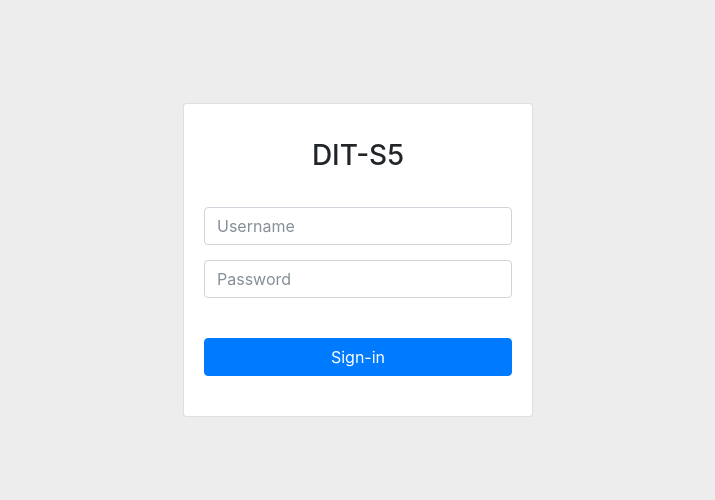
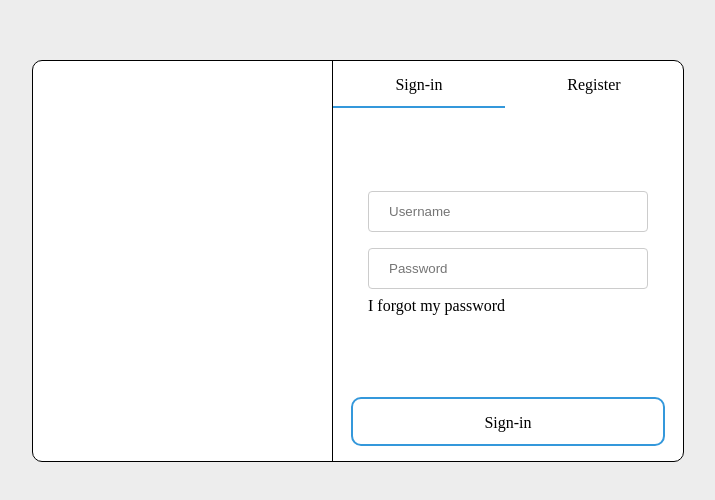
Before and after one commit to igern/DIT-S5, a plain HTML site: page Client/Index.html in a window 1280 px wide. Shown: the part 140-640 px from the top of the page, without its empty margins (282-997 px from the left). Drawn offline with nearby package versions, Linux system fonts and the light colour scheme; no server answers.

Commit message:
Changes to index.html
Made some changes to index.html so that it can now include the register functionality.

```diff
--- a/Client/Index.html
+++ b/Client/Index.html
@@ -4,22 +4,147 @@
     <!-- Basics -->
     <title>DIT-S5</title>
     <style>
-      html, body {
-        background-color: #ededed !important;
-
+        :root {
+            --rounding: 10px;
         }
 
+        body {
+            padding: 0;
+            margin: 0;
+            background-color: #ededed;
+        }
+
+        .container {
+            width: 650px;
+            height: 400px;
+
+            background-color: #fff;
+            margin: auto;
+
+            border-radius: var(--rounding);
+            border: 1px solid #000;
+        }
+
+        .info-container {
+            width: 299px;
+            height: 100%;
+
+            border-right-style: solid;
+            border-color: black;
+            border-width: 1px;
+
+            float: left;
+
+            border-radius: var(--rounding) 0px 0px var(--rounding);
+        }
+
+        .img-max {
+            width: 100px;
+            height: 100px;
+            background-size: cover;
+            background-repeat: no-repeat;
+            background-position: 50% 50%;
+        }
+
+        .action-container {
+            width: 350px;
+            height: 100%;
+            float: left;
+            position: relative;
+
+            border-radius: 0px var(--rounding) var(--rounding) 0px;
+        }
+
+        .tab-bar {
+            position: relative;
+            top: 0;
+            width: 100%;
+            text-align: center;
+            display: flex;
+
+            border-radius: 0px var(--rounding) 0px 0px;
+        }
+
+        .tab {
+            height: 30px;
+            padding-top: 15px;
+            flex: 1 1 auto;
+        }
+
+        .footer{
+            position: relative;
+            bottom: 0;
+            width: 100%;
+            position: absolute;
+            text-align: center;
+
+            border-radius: 0px 0px var(--rounding) 0px;
+        }
+
+        .clickable {
+            cursor: pointer;
+            -webkit-user-select: none;
+            -moz-user-select: none;
+            -ms-user-select: none;
+            user-select: none;
+        }
+
+        .active-tab {
+            border-bottom-style: solid;
+            border-color: #3498DB;
+            border-width: 2px;
+        }
+
+        .button {
+            height: 15px;
+            width: 80%;
+            padding: 15px;
+            margin-bottom: 15px;
+            border-radius: 10px;
+            border: 2px solid #3498DB;
+            text-align: center;
+
+            -webkit-transition-duration: 0.4s; /* Safari */
+            transition-duration: 0.4s;
+        }
+
+        .button:hover {
+            background-color: #3498DB; /* Green */
+            color: white;
+        }
+
+        input[type=text], select {
+            width: 80%;
+            padding: 12px 20px;
+            margin: 8px 0;
+            display: inline-block;
+            border: 1px solid #ccc;
+            border-radius: 4px;
+            box-sizing: border-box;
+        }
+
+        input[type=password], select {
+            width: 80%;
+            padding: 12px 20px;
+            margin: 8px 0;
+            display: inline-block;
+            border: 1px solid #ccc;
+            border-radius: 4px;
+            box-sizing: border-box;
+        }
+
+        a {
+            text-decoration: none;
+            color: #000;
+        }
+
+        a:hover {
+            text-decoration: underline;
+        }
     </style>
 
     <!-- Meta -->
     <meta charset="utf-8">
-    <meta name="viewport" content="width=device-width, initial-scale=1, shrink-to-fit=no">
-
-    <!-- Bootstrap 4 -->
-    <link rel="stylesheet" href="https://maxcdn.bootstrapcdn.com/bootstrap/4.0.0-beta.2/css/bootstrap.min.css">
-    <script src="https://code.jquery.com/jquery-3.2.1.slim.min.js"></script>
-    <script src="https://cdnjs.cloudflare.com/ajax/libs/popper.js/1.12.3/umd/popper.min.js"></script>
-    <script src="https://maxcdn.bootstrapcdn.com/bootstrap/4.0.0-beta.2/js/bootstrap.min.js"></script>
 
     <!-- Socket.IO 2 -->
     <script src="https://cdnjs.cloudflare.com/ajax/libs/socket.io/2.0.4/socket.io.js"></script>
@@ -32,35 +157,40 @@
 </head>
 <body>
         <div id="container" class="container">
-        <div class="row h-100">
-            <div class="col-4"></div>
-            <div class="col-4">
-                <div id="card" class="animated slideInLeft card text-black bg-default">
-                    <div class="card-body">
-                        <h3 class="card-title" style="text-align: center; margin-top: 15px;">DIT-S5</h3>
+            <div class="info-container">
+            </div>
 
-                        <p class="card-text">
-                            <form>
-                              <input style="margin-top: 35px;" id="username" type="text" class="form-control" name="username" placeholder="Username">
-                              <input style="margin-top: 15px;"type="password" class="form-control" id="password" placeholder="Password">
-                            </form>
-                        </p>
+            <div class="action-container">
+                <div class="tab-bar">
+                    <div onclick="activateSignInTab()" id="signInTab" class="clickable tab">Sign-in</div>
+                    <div onclick="activateRegisterTab()" id="registerTab" class="clickable tab">Register</div>
+                </div>
 
-                        <button onclick="signIn()" type="button" class="btn btn-primary btn-block" style="margin-top: 40px; margin-bottom: 20px;">Sign-in</button>
+                <div style="margin-top: 75px;" align="center">
+                    <input id="username" type="text" placeholder="Username">
+                    <input id="password" type="password" placeholder="Password">
+                    <div style="width: 80%; text-align: left;">
+                            <a onclick="alert('Not implemented!')" href="">I forgot my password</a>
                     </div>
                 </div>
+
+                <div class="clickable footer">
+                    <div align="center">
+                            <div class="button" onclick='signIn()'>
+                                    Sign-in
+                            </div>
+                    </div>
+
                 </div>
             </div>
         </div>
 
         <script>
-      var containerEle = document.getElementById('container');
-      containerEle.style.marginTop = (window.innerHeight / 2) - (315 / 2) + 'px';
+            window.onresize = function(event) {
+                document.getElementById('container').style.marginTop = (window.innerHeight / 2) - (400 / 2) + "px";
+            };
 
-      window.onresize = function(event) {
-        var containerEle = document.getElementById('container');
-        containerEle.style.marginTop = (window.innerHeight / 2) - (315 / 2) + 'px';
-      };
+            $(window).resize();
 
             function signIn() {
                 var username = $("#username").val();
@@ -79,6 +209,22 @@
 
                 alert('Check console to get your token! (F12 in Chrome)');
             };
+
+            function register() {
+                alert('Not implemented!');
+            }
+
+            function activateSignInTab() {
+                $("#registerTab").removeClass('active-tab');
+                $("#signInTab").addClass('active-tab');
+            }
+
+            function activateRegisterTab() {
+                $("#signInTab").removeClass('active-tab');
+                $("#registerTab").addClass('active-tab');
+            }
+
+            activateSignInTab();
         </script>
 
     <!-- Socket Communication -->
```
Lines whose indentation alone changed are shown as unchanged.
